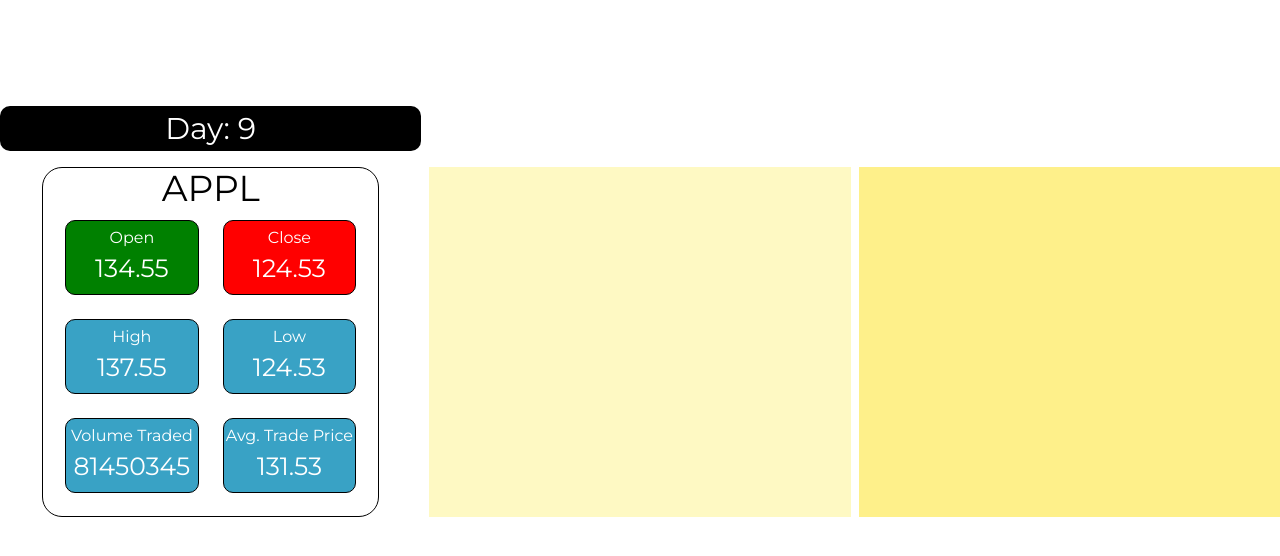
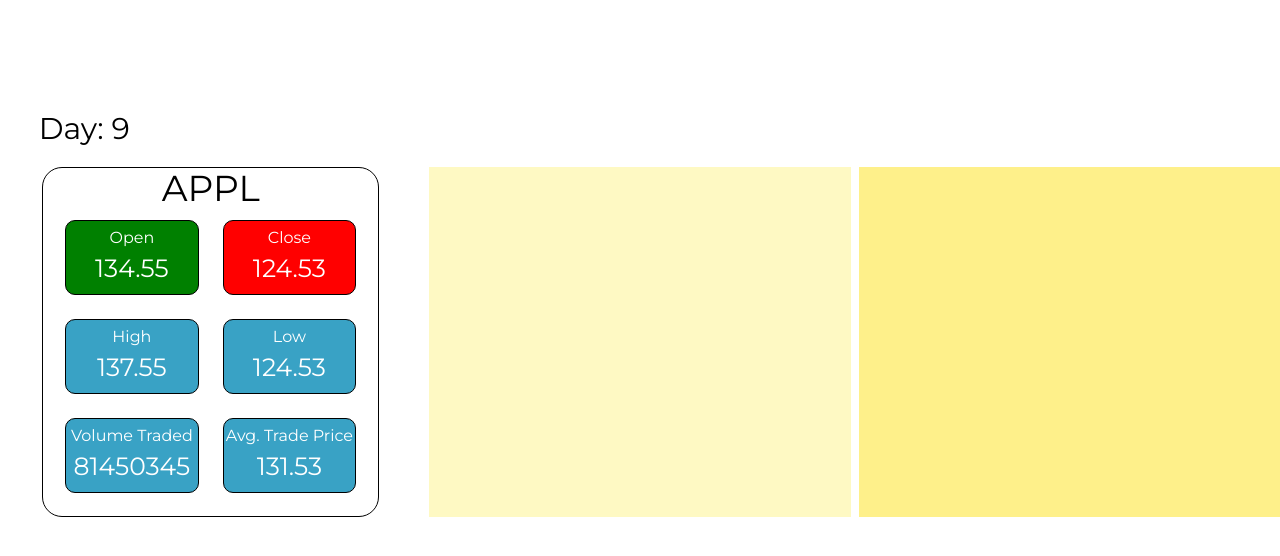
Before and after one commit to Charlie-J-Martin/lambda-simple-trading-bot, a React (Create React App) app in the folder packages/frontend/: page / in a window 1280 px wide. Shown: the top 556 px of the page. Built offline with nearby package versions, Linux system fonts and the light colour scheme; the HTML template or start-up script is replaced by a standard one.

Commit message:
Refactor SimulationDayDisplay component CSS

```diff
--- a/packages/frontend/src/components/SimulationDayDisplay/SimulationDayDisplay.css
+++ b/packages/frontend/src/components/SimulationDayDisplay/SimulationDayDisplay.css
@@ -3,13 +3,12 @@
   flex-direction: column;
   align-items: center;
   justify-content: center;
-  background-color: rgb(0, 0, 0);
-  width: 100%;
   height: 100%;
   border-radius: 10px;
+  width: 40%;
 }
 
 h3 {
   font-size: 30px;
-  color: white;
+  color: rgb(0, 0, 0);
 }
```
